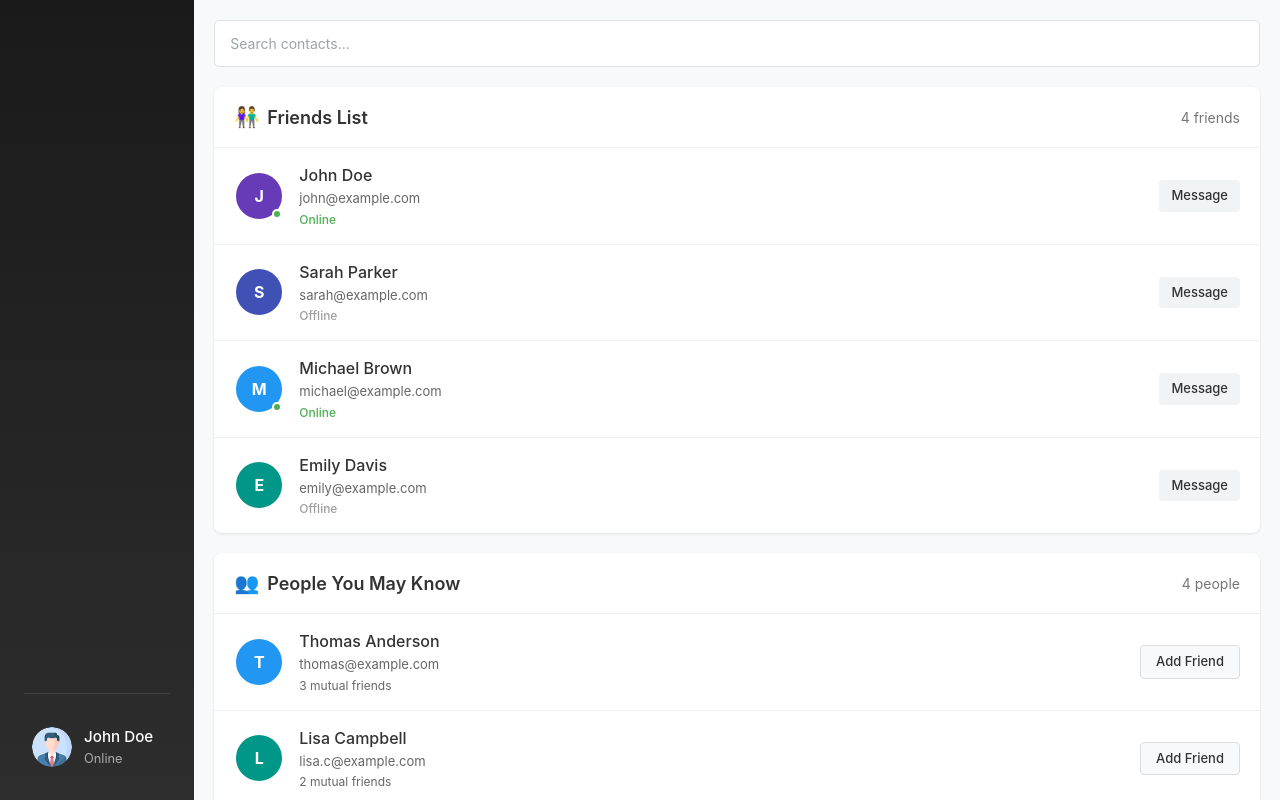
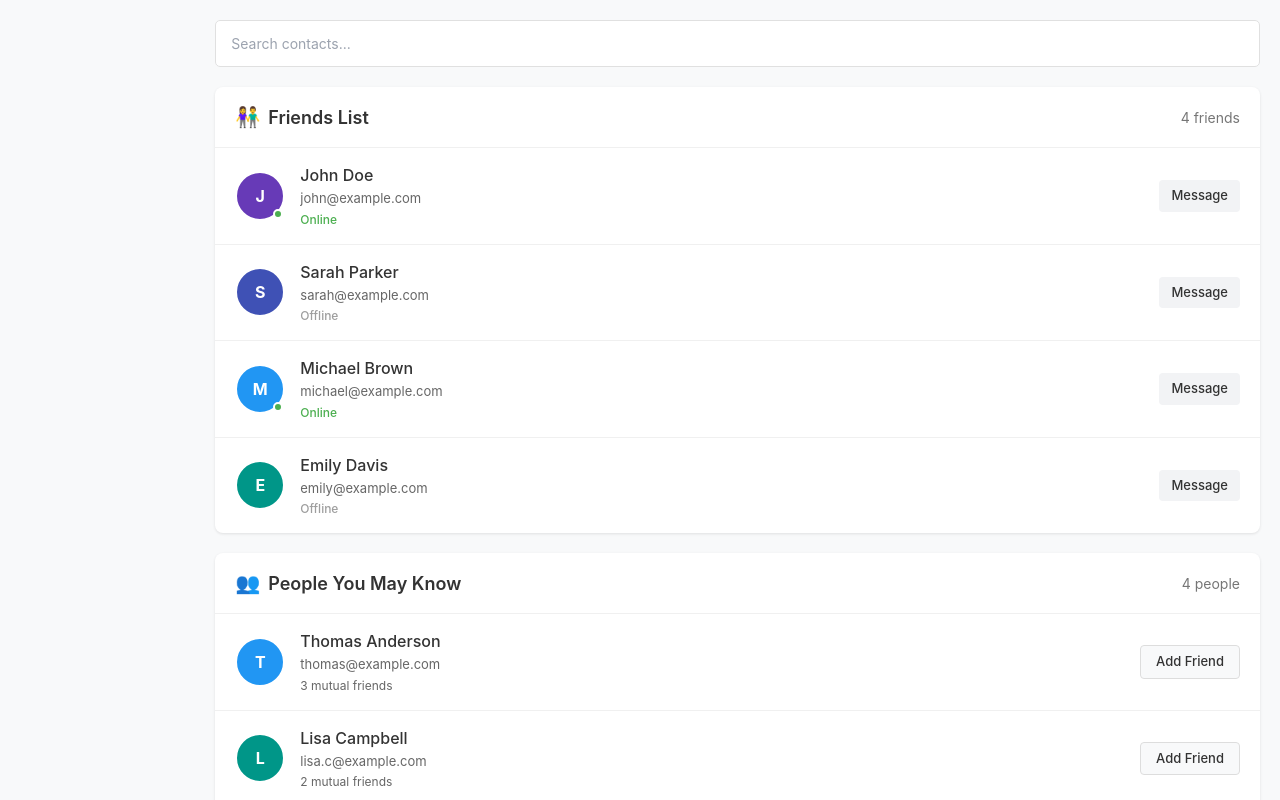
Before and after one commit to omar-ahmed2/desktop-real-time-chat-pp, a React (Vite) app in the folder desktop-real-time-chat-app/: page /contacts in a window 1280 px wide. Built offline with nearby package versions, Linux system fonts and the light colour scheme.

Commit message:
update packages

```diff
--- a/desktop-real-time-chat-app/package.json
+++ b/desktop-real-time-chat-app/package.json
@@ -12,8 +12,8 @@
   "dependencies": {
     "framer-motion": "^12.7.3",
     "lucide-react": "^0.488.0",
-    "react": "^19.0.0",
-    "react-dom": "^19.0.0",
+    "react": "^19.1.0",
+    "react-dom": "^19.1.0",
     "react-icons": "^5.5.0",
     "react-responsive": "^10.0.1",
     "react-router-dom": "^7.5.0"
--- a/desktop-real-time-chat-app/src/components/Chat/ChatLayout.jsx
+++ b/desktop-real-time-chat-app/src/components/Chat/ChatLayout.jsx
@@ -3,8 +3,6 @@ import Header from './Header/Header';
 import MessageRoom from './MessageRoom/MessageRoom';
 import MessageInput from './MessageInput/MessageInput';
 import './ChatLayout.css';
-import ChatList from './chatList';
-import SearchBar from './searchbar/ChatSearchInput';
 import { useState , useRef } from 'react';
 import ChatRightSidebar from './Sidebar/ChatRightSideBar';
 
@@ -17,9 +15,9 @@ const ChatLayout = () => {
     <div className="chat-layout-container">
       <div className="chat-main-card">
         <div className="chat-layout">
-          <div className="left-sidebar animate-slide-right">
+
             <Sidebar />
-          </div>
+
           {/* middle chat room */}
           <div className="main-content animate-fade-in">
             <Header />
@@ -28,13 +26,6 @@ const ChatLayout = () => {
           </div>
           {/* right-sidebar */}
           <div className="right-sidebar flex flex-col h-full overflow-hidden">
-            {/* <h2 className="logo-text p1">Messages</h2>
-            <SearchBar />
-            <div className="flex">
-              <img src="/images/image (7).png" className="pleft" />
-              <h4 className="logo-text">All Chat</h4>
-            </div>
-            <ChatList setMessage={setMessage} /> */}
             <ChatRightSidebar/>
           </div>
         </div>
--- a/desktop-real-time-chat-app/src/components/Chat/Sidebar/Sidebar.jsx
+++ b/desktop-real-time-chat-app/src/components/Chat/Sidebar/Sidebar.jsx
@@ -18,6 +18,7 @@ const Sidebar = () => {
   };
 
   return (
+    <div className="left-sidebar animate-slide-right">
       <div className="sidebar">
         <div className="sidebar-header animate-fade-in">
           <div className="logo">
@@ -58,6 +59,7 @@ const Sidebar = () => {
           </div>
         </div>
       </div>
+    </div>
   );
 };
 
```
Also changed, not shown: desktop-real-time-chat-app/src/components/Chat/Sidebar/Sidebar.css (line endings or trailing spaces), 1 other file (tests, documents, lock files or other folders). Lines whose indentation alone changed are shown as unchanged.
